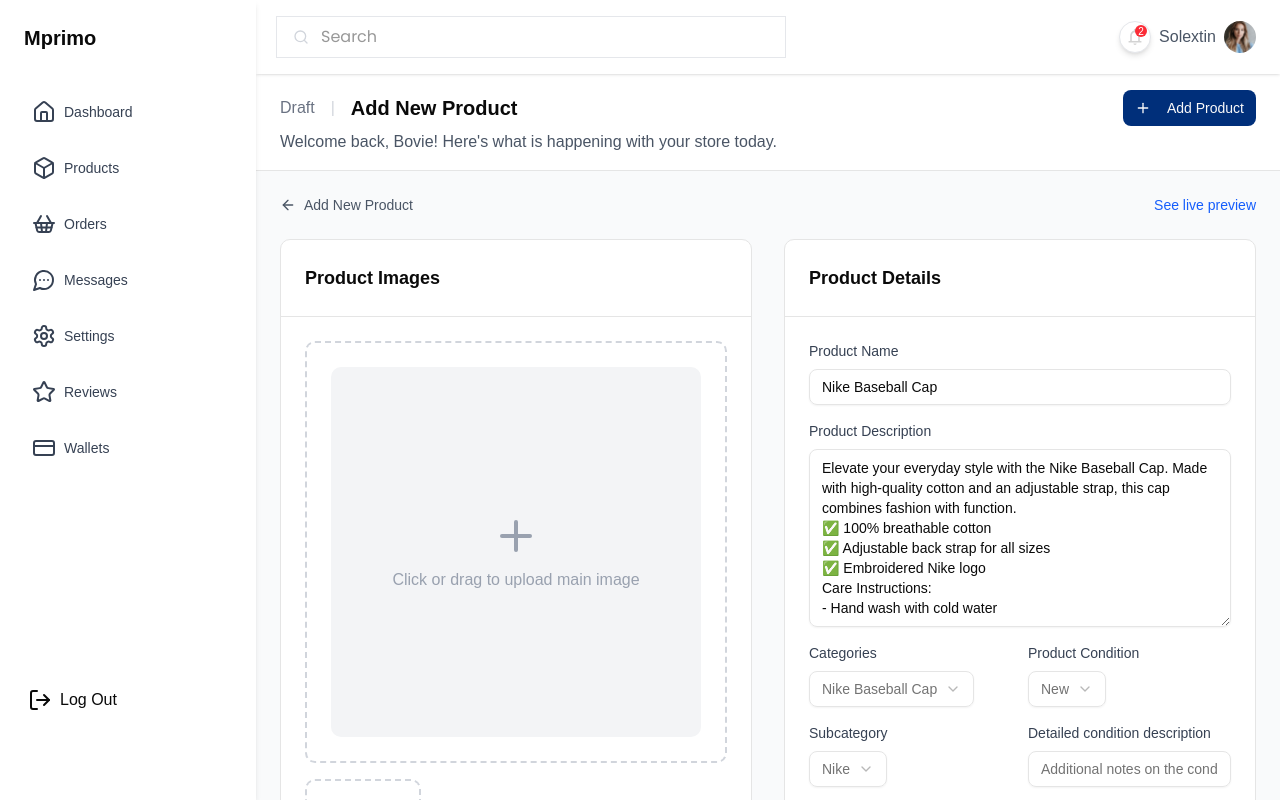
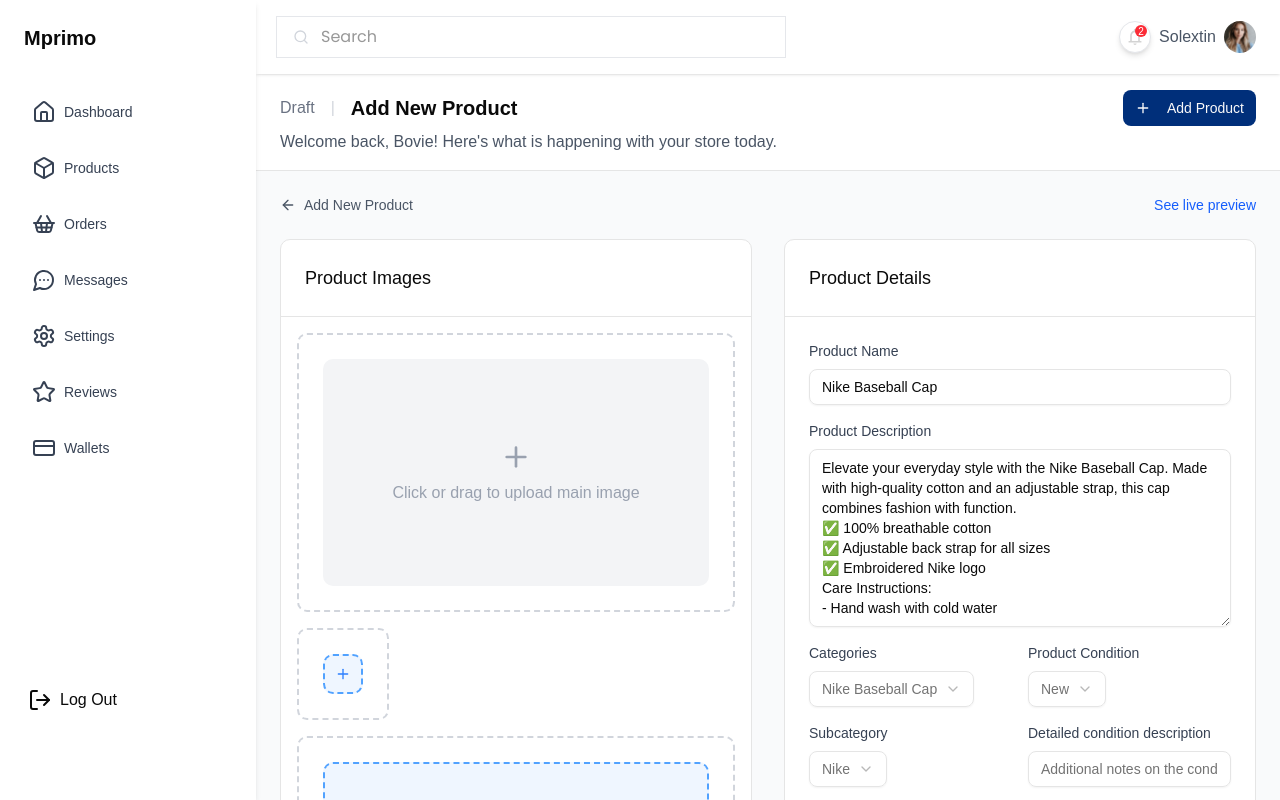
Before and after one commit to solrxtin/mprimo-frontend, a Next.js app in the folder client/: page /vendor/dashboard/products/create-product in a window 1280 px wide. Built offline with nearby package versions, Linux system fonts and the light colour scheme; a web font is replaced by a local one.

Commit message:
Merge branch 'master' of https://github.com/Nelson7042/mprimo into calen

```diff
--- a/client/src/app/vendor/dashboard/products/create-product/page.tsx
+++ b/client/src/app/vendor/dashboard/products/create-product/page.tsx
@@ -191,17 +191,17 @@
   const renderStepOne = () => (
     <div className="grid grid-cols-1 lg:grid-cols-2 gap-8">
       {/* Product Images - Left Side */}
-      <div className="bg-white rounded-lg border">
+      <div className="bg-white rounded-lg border overflow-hidden">
         <div className="p-6 border-b">
-          <h2 className="text-lg font-semibold">Product Images</h2>
+          <h2 className="text-base md:text-lg font-medium">Product Images</h2>
         </div>
-        <div className="p-6 space-y-4">
-          {/* Main Product Image Dropzone */}
+        <div className="p-4 space-y-4">
           <DropZone
             onDrop={handleImageDrop}
             accept={{ "image/*": [".png", ".jpg", ".jpeg"] }}
+
           >
-            <div className="aspect-square bg-gray-100 rounded-lg overflow-hidden flex items-center justify-center">
+            <div className="aspect-square bg-gray-100 max-h-[227px] w-full rounded-lg overflow-hidden flex items-center justify-center">
               {formData.images.length > 0 ? (
                 <img
                   src={URL.createObjectURL(formData.images[0])}
@@ -209,18 +209,17 @@
                   className="w-full h-full object-cover"
                 />
               ) : (
-                <div className="flex flex-col items-center justify-center text-gray-400">
-                  <Plus className="w-12 h-12 mb-2" />
+                <div className="flex flex-col items-center justify-center font-light text-gray-400">
+                  <Plus className="w-8 h-8 mb-2" />
                   <p>Click or drag to upload main image</p>
                 </div>
               )}
             </div>
           </DropZone>
 
-          {/* Thumbnail Images */}
           <div className="flex gap-3">
             {formData.images.slice(0, 2).map((image, index) => (
-              <div key={index} className="relative w-16 h-16">
+              <div key={index} className="relative w-10 h-10">
                 <img
                   src={URL.createObjectURL(image)}
                   alt={`Thumbnail ${index + 1}`}
@@ -243,8 +242,8 @@
                 onDrop={handleImageDrop}
                 accept={{ "image/*": [".png", ".jpg", ".jpeg"] }}
               >
-                <div className="w-16 h-16 border-2 border-dashed border-blue-400 rounded-lg flex items-center justify-center bg-blue-50">
-                  <Plus className="w-6 h-6 text-blue-500" />
+                <div className="w-10 h-10 border-2 border-dashed border-blue-400 rounded-lg flex items-center justify-center bg-blue-50">
+                  <Plus className="w-4 h-4 text-blue-500" />
                 </div>
               </DropZone>
             )}
@@ -290,9 +289,9 @@
       <div>
         <div className="bg-white rounded-lg border">
           <div className="p-6 border-b">
-            <h2 className="text-lg font-semibold">Product Details</h2>
+            <h2 className="text-base md:text-lg font-medium">Product Details</h2>
           </div>
-          <div className="p-6 space-y-4">
+          <div className="p-4 md:p-6 space-y-4">
             <div>
               <Label
                 htmlFor="productName"
@@ -305,6 +304,7 @@
                 placeholder="Nike Baseball Cap"
                 value={formData.productName}
                 onChange={(e) => updateFormData("productName", e.target.value)}
+                className="text-light placeholder:font-light"
               />
             </div>
 
@@ -811,7 +811,7 @@
   );
 
   return (
-    <div className="min-h-screen bg-gray-50">
+    <div className=" bg-gray-50">
       {/* Success Notifications */}
       {showSuccessNotification && (
         <SuccessNotification
```
